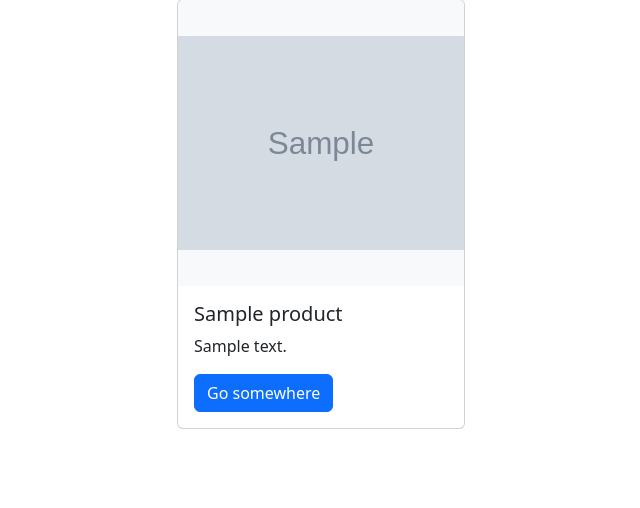
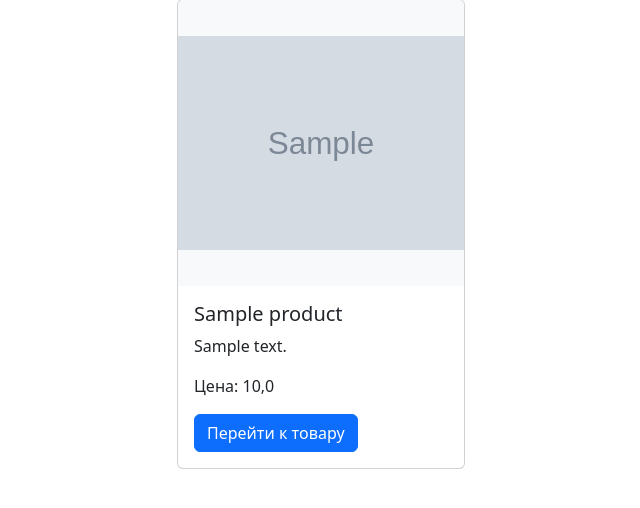
Before and after one commit to ADanUser/Django-eshop, a Django app: page /products/ in a window 1280 px wide. Shown: the part 217-725 px from the top of the page, without its empty margins (319-959 px from the left). Run offline with Django 5.2, Linux system fonts and the light colour scheme; tables that the repository leaves empty hold one stand-in row (values such as "Sample post"); grey boxes marked "Sample" are stand-in pictures.

Commit message:
feat(products): add price display and update button text

```diff
--- a/templates/products.html
+++ b/templates/products.html
@@ -21,7 +21,8 @@
             <div class="card-body text-start">
                 <h5 class="card-title">{{ product.title }}</h5>
                 <p class="card-text">{{ product.description }}</p>
-                <a href="#" class="btn btn-primary">Go somewhere</a>
+                <p class="card-text">Цена: {{ product.price }}</p>
+                <a href="#" class="btn btn-primary">Перейти к товару</a>
             </div>
         </div>
         {% endfor %}
```
